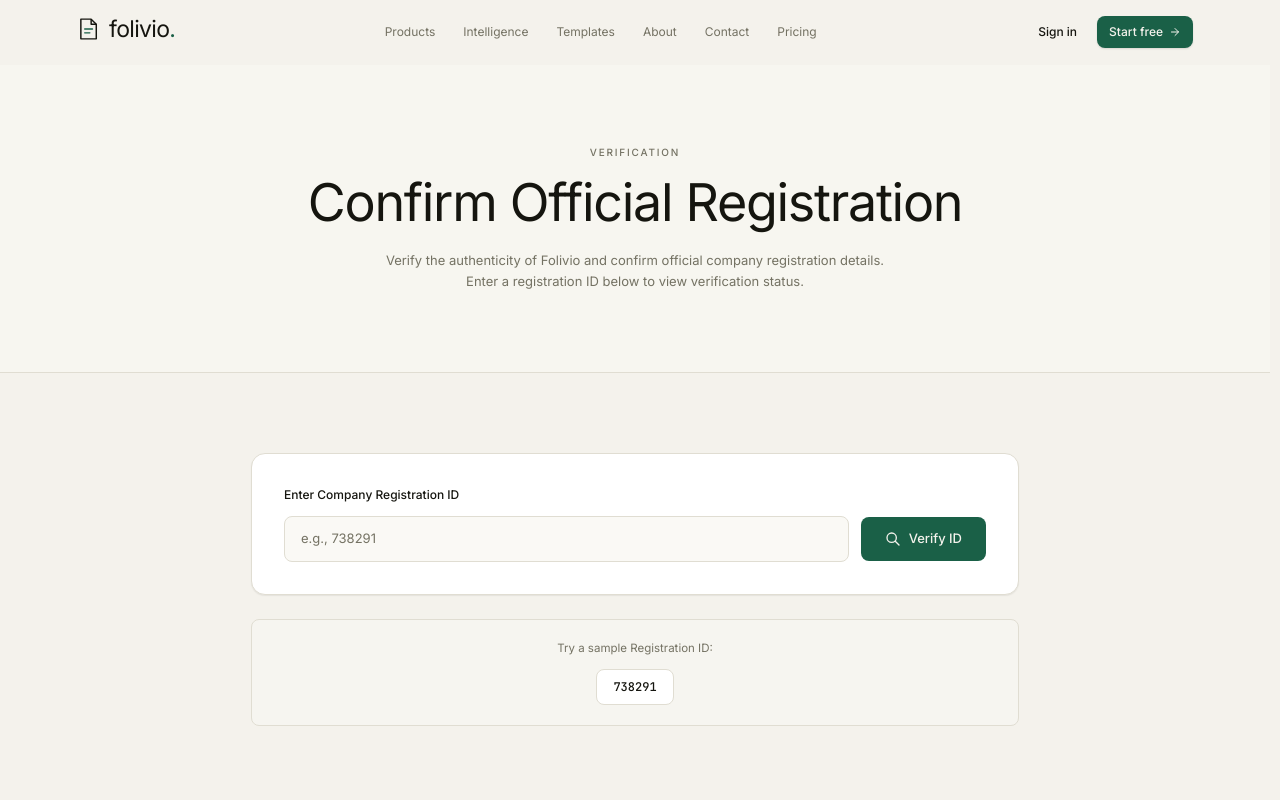
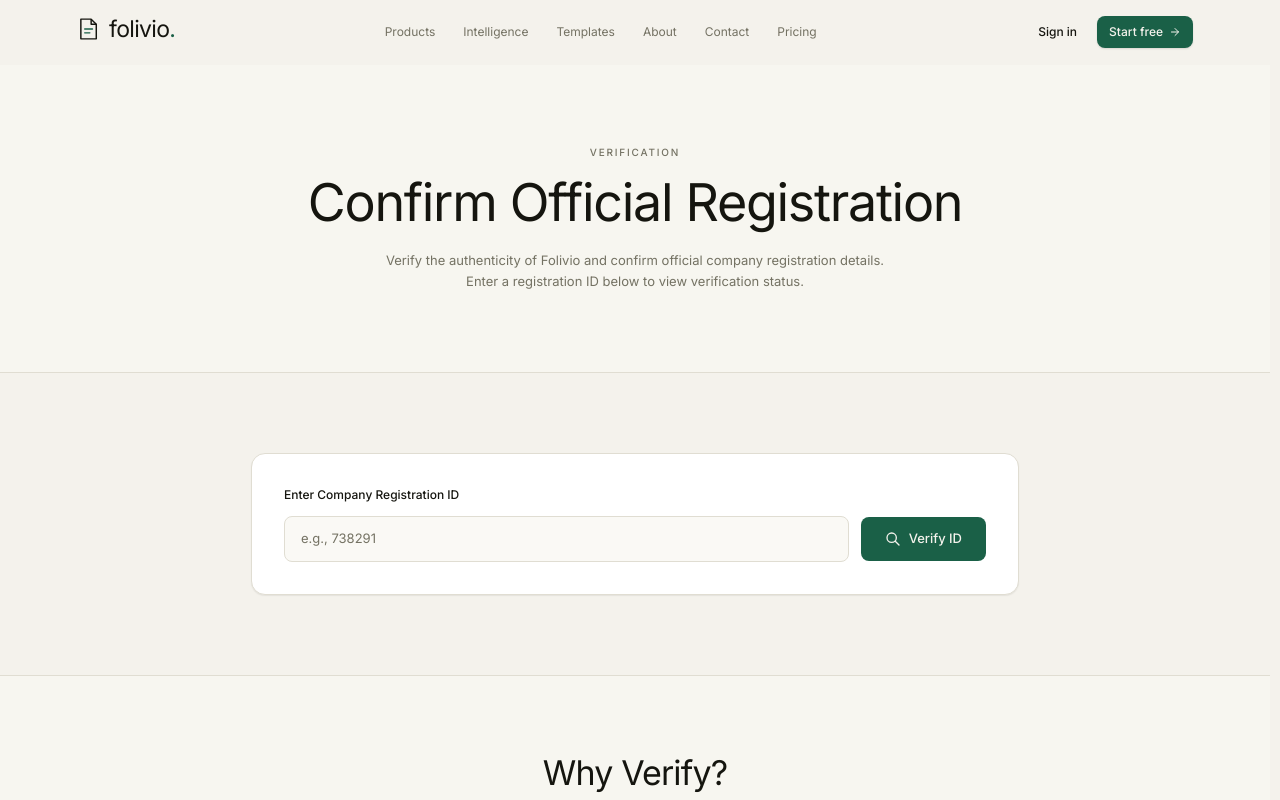
Before and after one commit to izzychils/folivio, a Next.js app: page /verify in a window 1280 px wide. Shown: the top 800 px of the page. Built offline with nearby package versions, Linux system fonts and the light colour scheme.

Commit message:
fix: resolve dark theme flash on page load and remove sample ID display

```diff
--- a/src/app/layout.tsx
+++ b/src/app/layout.tsx
@@ -44,7 +44,7 @@ export const metadata: Metadata = {
   },
 };
 
-const themeScript = `(function(){try{var t=localStorage.getItem('folivio.v1.theme');var d=t==='dark'||((!t||t==='system')&&window.matchMedia('(prefers-color-scheme: dark)').matches);if(d){document.documentElement.classList.add('dark');document.documentElement.style.colorScheme='dark';}}catch(e){}})();`;
+const themeScript = `(function(){try{var t=localStorage.getItem('folivio.v1.theme');if(!t)t='light';var d=t==='dark'||(t==='system'&&window.matchMedia('(prefers-color-scheme: dark)').matches);if(d){document.documentElement.classList.add('dark');document.documentElement.style.colorScheme='dark';}else{document.documentElement.classList.remove('dark');document.documentElement.style.colorScheme='light';}}catch(e){}})();`;
 
 export default function RootLayout({ children }: { children: React.ReactNode }) {
   return (
--- a/src/components/verification-card.tsx
+++ b/src/components/verification-card.tsx
@@ -366,23 +366,6 @@ export function VerificationCard() {
           </button>
         </div>
       )}
-
-      {/* Quick Demo Info */}
-      <div className="mt-6 rounded-lg border border-line bg-surface/50 p-5 text-center">
-        <p className="mb-3 text-[11.5px] text-muted">
-          Try a sample Registration ID:
-        </p>
-        <button
-          onClick={() => {
-            setRegIdValue("738291");
-            setResult(null);
-            setNotFound(false);
-          }}
-          className="rounded-lg border border-line bg-card px-4 py-2 font-mono text-[12px] font-medium text-ink transition hover:bg-surface"
-        >
-          738291
-        </button>
-      </div>
     </div>
   );
 }
```
